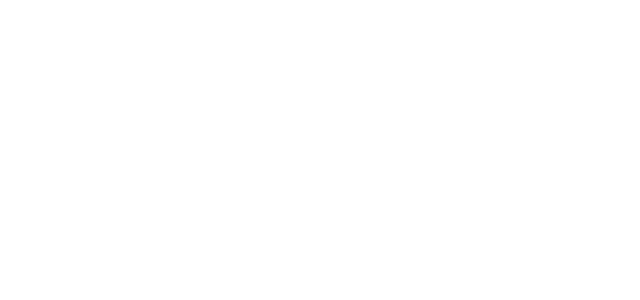
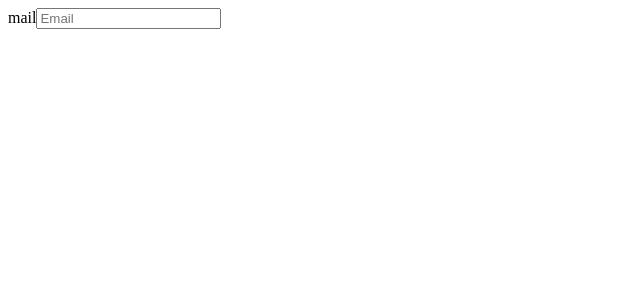
Before and after one commit to ItsK4tune/FluffyNet-FE, a React (Vite) app: page / in a window 1280 px wide. Shown: the top 300 px of the page, without its empty margins (0-640 px from the left). Built offline with nearby package versions, Linux system fonts and the light colour scheme.

Commit message:
Update main.tsx

```diff
--- a/src/main.tsx
+++ b/src/main.tsx
@@ -1,8 +1,10 @@
 import { StrictMode } from 'react'
 import { createRoot } from 'react-dom/client'
+import App from "./App"
 import './index.css'
 
 createRoot(document.getElementById('root')!).render(
   <StrictMode>
+    <App />
   </StrictMode>
 )
```
